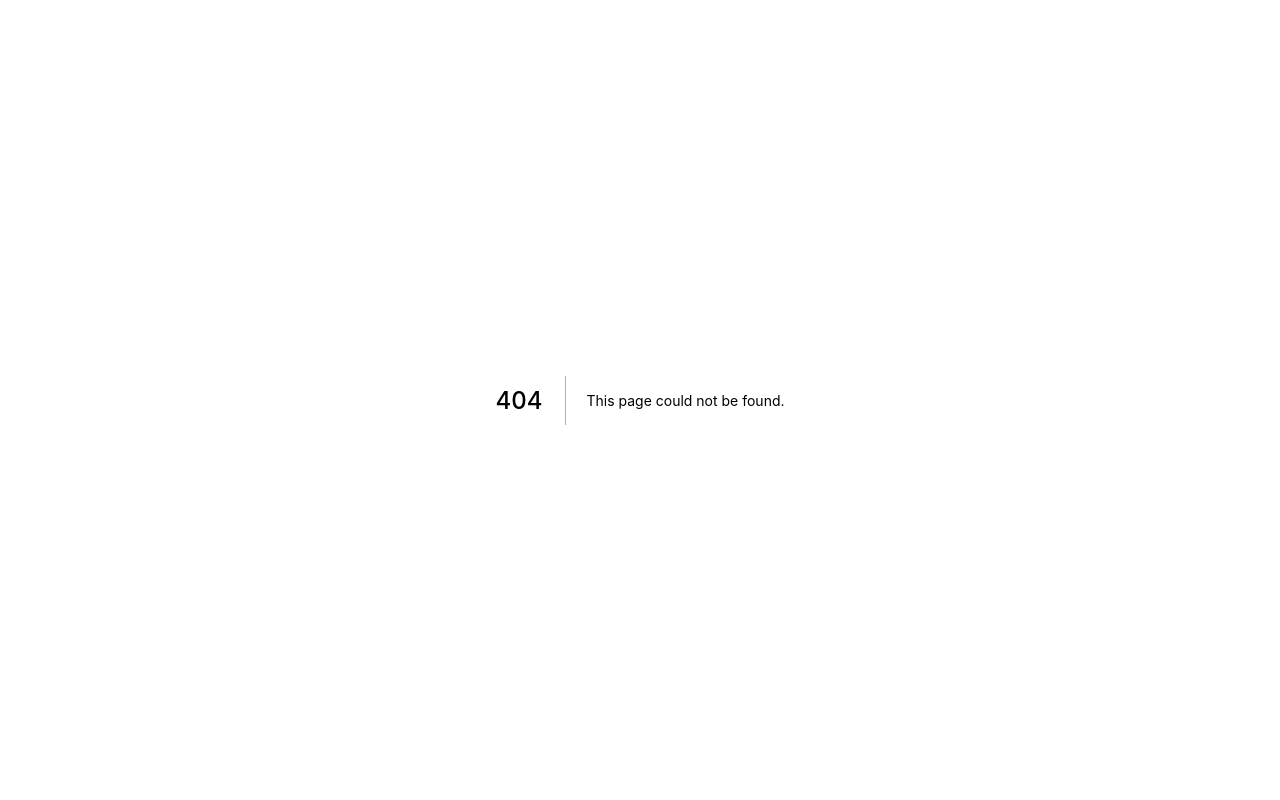
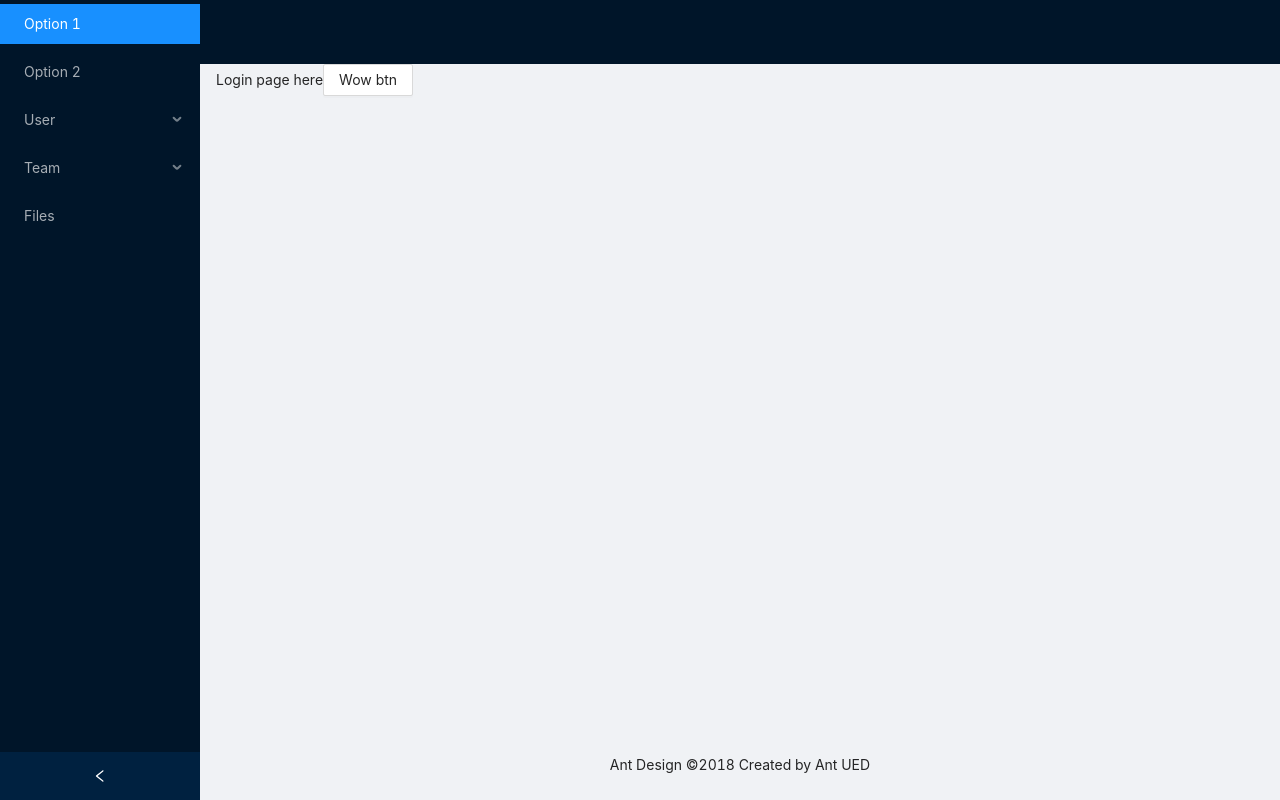
Before and after one commit to MrWaip/sv-next-ui, a Next.js app: page /auth/login in a window 1280 px wide. Before the commit this address had no page. Built offline with nearby package versions, Linux system fonts and the light colour scheme.

Commit message:
Динамический layout

```diff
--- a/package.json
+++ b/package.json
@@ -10,6 +10,7 @@
     "lint:fix": "yarn lint --fix"
   },
   "dependencies": {
+    "antd": "4.9",
     "next": "10.0.4",
     "react": "17.0.1",
     "react-dom": "17.0.1"
--- /dev/null
+++ b/src/layouts/crm.layout.tsx
@@ -0,0 +1,34 @@
+import { Layout, Menu } from 'antd';
+import SubMenu from 'antd/lib/menu/SubMenu';
+import { FC } from 'react';
+
+const { Header, Content, Footer, Sider } = Layout;
+
+export const CRMLayout: FC = ({ children }) => {
+  return (
+    <Layout style={{ minHeight: '100vh' }}>
+      <Sider collapsible>
+        <div className="logo" />
+        <Menu theme="dark" defaultSelectedKeys={['1']} mode="inline">
+          <Menu.Item key="1">Option 1</Menu.Item>
+          <Menu.Item key="2">Option 2</Menu.Item>
+          <SubMenu key="sub1" title="User">
+            <Menu.Item key="3">Tom</Menu.Item>
+            <Menu.Item key="4">Bill</Menu.Item>
+            <Menu.Item key="5">Alex</Menu.Item>
+          </SubMenu>
+          <SubMenu key="sub2" title="Team">
+            <Menu.Item key="6">Team 1</Menu.Item>
+            <Menu.Item key="8">Team 2</Menu.Item>
+          </SubMenu>
+          <Menu.Item key="9">Files</Menu.Item>
+        </Menu>
+      </Sider>
+      <Layout className="site-layout">
+        <Header className="site-layout-background" style={{ padding: 0 }} />
+        <Content style={{ margin: '0 16px' }}>{children}</Content>
+        <Footer style={{ textAlign: 'center' }}>Ant Design ©2018 Created by Ant UED</Footer>
+      </Layout>
+    </Layout>
+  );
+};
--- a/src/pages/_app.tsx
+++ b/src/pages/_app.tsx
@@ -1,8 +1,23 @@
-import { AppProps } from 'next/dist/next-server/lib/router/router';
+import { AppProps as NextAppProps } from 'next/dist/next-server/lib/router/router';
+import { Fragment } from 'react';
+import { PageWithLayout } from '../types';
+
 import '../styles/globals.css';
+import 'antd/dist/antd.css';
 
-function MyApp({ Component, pageProps }: AppProps) {
-  return <Component {...pageProps} />;
-}
+type AppProps = NextAppProps & {
+  Component: PageWithLayout;
+  // eslint-disable-next-line @typescript-eslint/no-explicit-any
+  pageProps: any;
+};
+
+const MyApp = ({ Component, pageProps }: AppProps) => {
+  const Layout = Component?.Layout ?? Fragment;
+  return (
+    <Layout>
+      <Component {...pageProps} />
+    </Layout>
+  );
+};
 
 export default MyApp;
--- /dev/null
+++ b/src/pages/auth/login.tsx
@@ -0,0 +1,15 @@
+import { Button } from 'antd';
+import { CRMLayout } from '../../layouts/crm.layout';
+import { PageWithLayout } from '../../types';
+
+const Login: PageWithLayout = () => {
+  return (
+    <div>
+      Login page here
+      <Button>Wow btn</Button>
+    </div>
+  );
+};
+
+export default Login;
+Login.Layout = CRMLayout;
--- /dev/null
+++ b/src/types/index.ts
@@ -0,0 +1,7 @@
+import { NextPage } from 'next';
+import { ReactNode } from 'react';
+
+export type PageWithLayout = NextPage & {
+  // eslint-disable-next-line @typescript-eslint/no-explicit-any
+  Layout?: (props: { children: ReactNode }) => any;
+};
```
Also changed, not shown: src/pages/index.tsx (+7 -2 lines), 1 other file (tests, documents, lock files or other folders).
